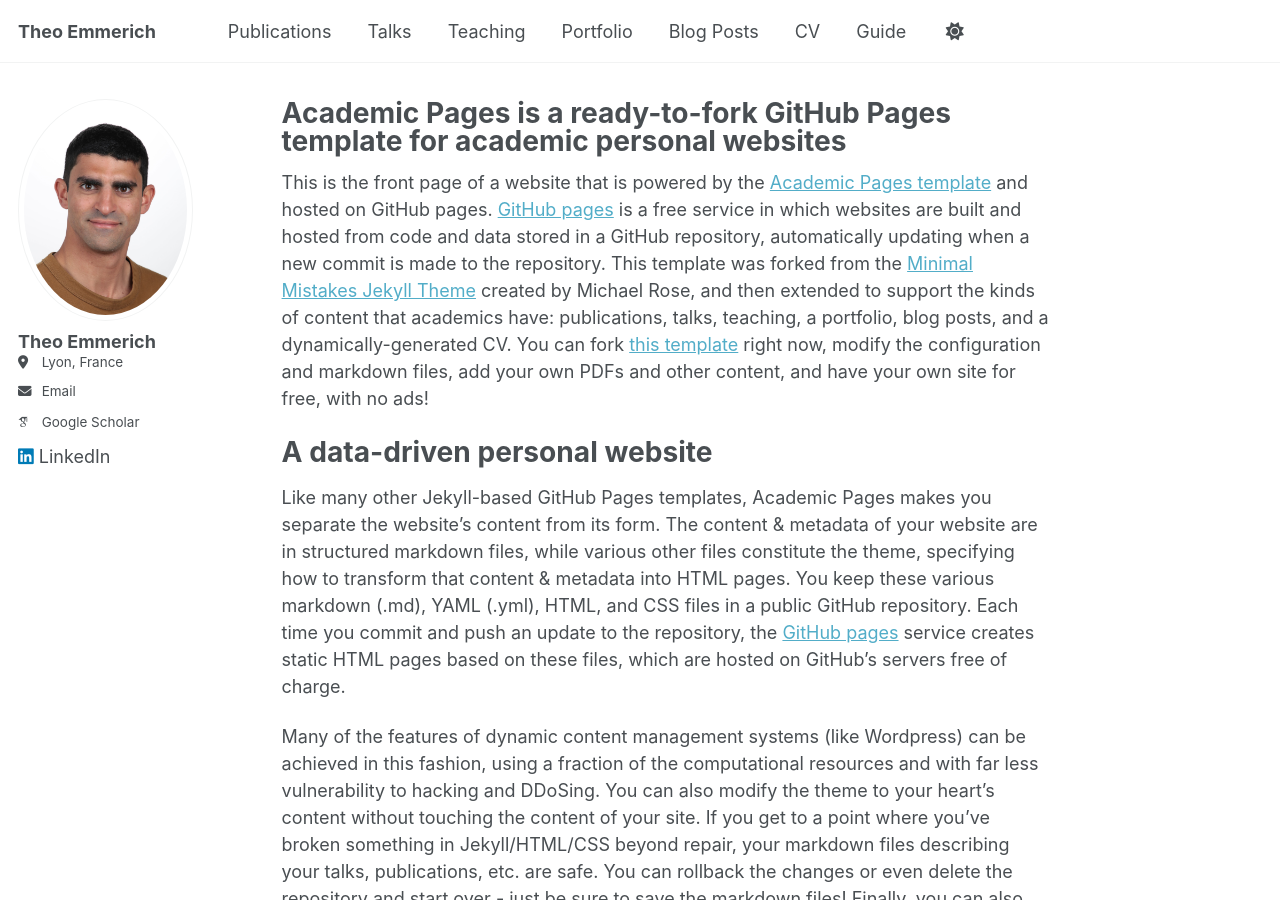
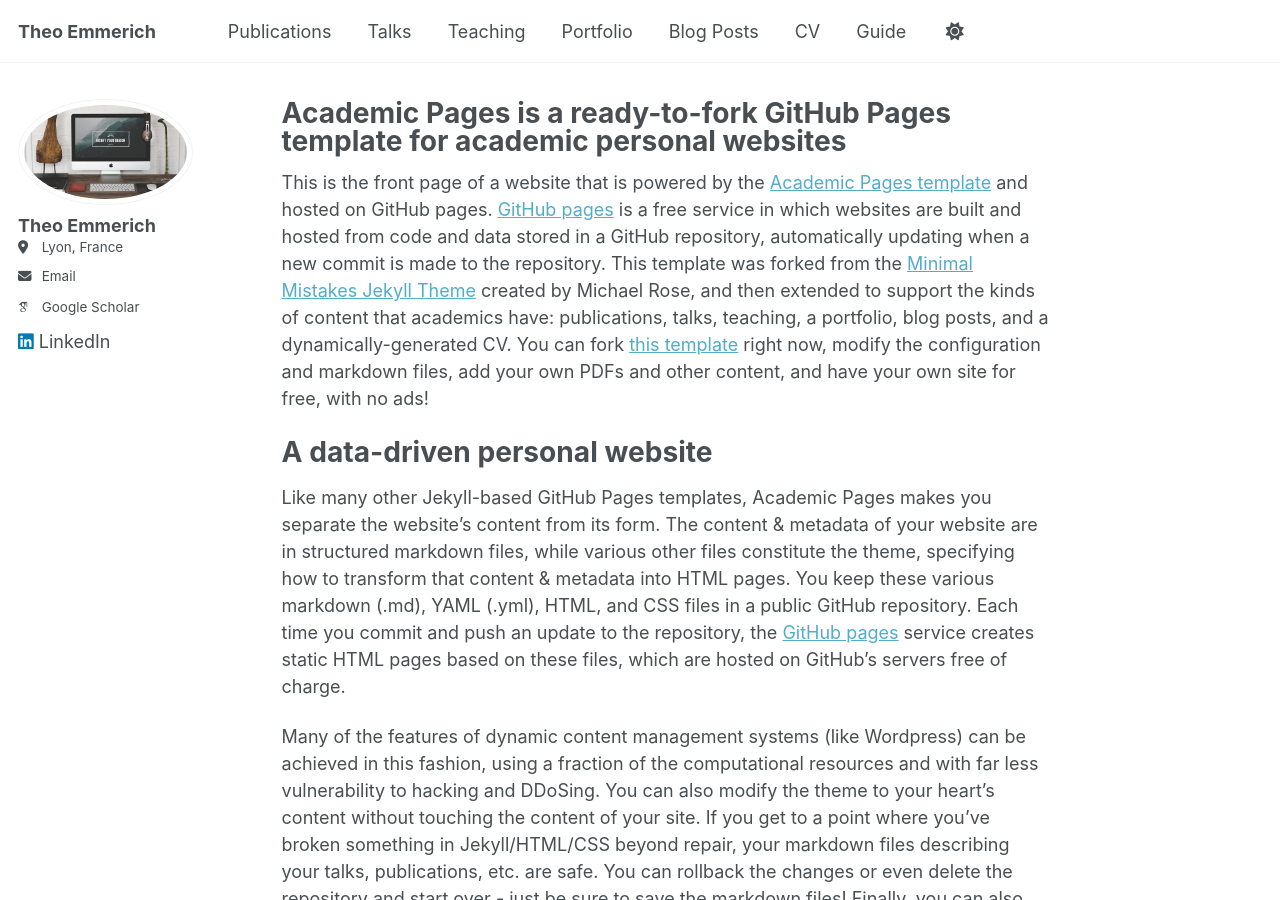
Before and after one commit to theoemmerich/theoemmerich.github.io, a Jekyll site: the page built from _pages/about.md, in a window 1280 px wide and 900 px high. Built offline with Jekyll 4.4.1, drawn with Linux system fonts in a browser that asks for light colours; some web fonts are replaced.

Commit message:
Update _config.yml

```diff
--- a/_config.yml
+++ b/_config.yml
@@ -22,7 +22,7 @@ repository               : "academicpages/academicpages.github.io"
 #               Additional customization can be done by editing /_includes/author-profile.html
 author:
   name             : "Theo Emmerich"
-  avatar           : "site.jpg"
+  avatar           : "foo-bar-identity.jpg"
   location         : "Lyon, France"
   email            : "theo.emmerich@ens-lyon.fr"
 
```
